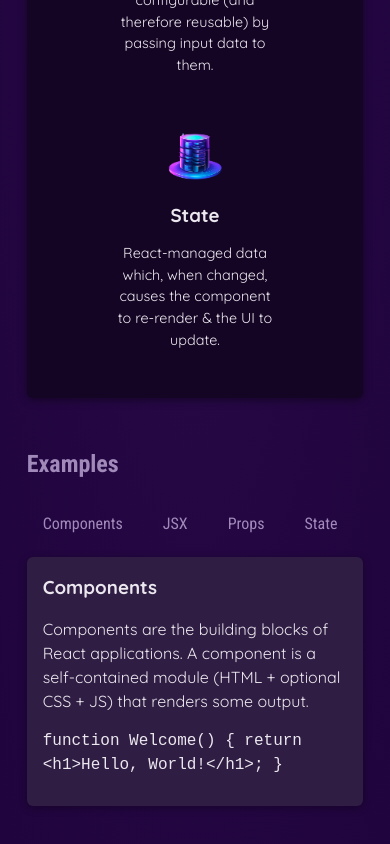
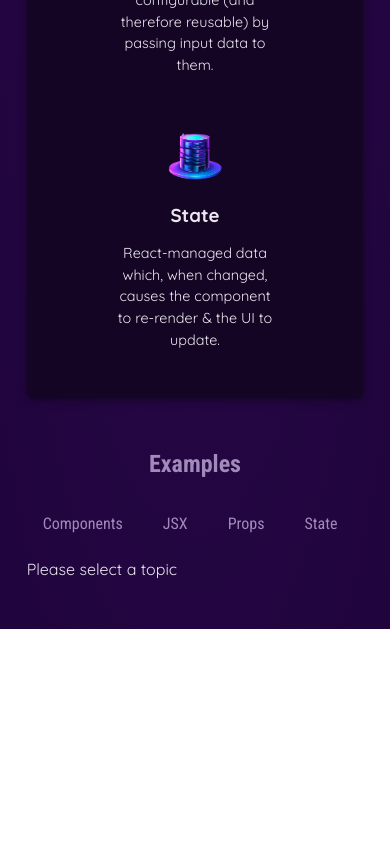
Before and after one commit to Kirollos-Rezkallah/React-Essentials, a React (Vite) app: page / in a window 390 px wide. Shown: the part 1276-2120 px from the top of the page. After the commit the page ends 1905 px from the top, so only its background shows below. Built offline with nearby package versions, Linux system fonts and the light colour scheme.

Commit message:
Render content conditionally and fix styles

```diff
--- a/src/App.jsx
+++ b/src/App.jsx
@@ -7,10 +7,24 @@
 import React from "react";
 
 function App() {
-  let [selectedTopic, setSelectedTopic] = useState("components");
+  let [selectedTopic, setSelectedTopic] = useState("");
 
   function handleSelect(selectedButton) {
     setSelectedTopic(selectedButton);
+  }
+
+  let tabContent = <p>Please select a topic</p>;
+
+  if (selectedTopic) {
+    tabContent = (
+      <div id="tab-content">
+        <h3>{EXAMPLES[selectedTopic].title}</h3>
+        <p>{EXAMPLES[selectedTopic].description}</p>
+        <pre>
+          <code>{EXAMPLES[selectedTopic].code}</code>
+        </pre>
+      </div>
+    );
   }
 
   return (
@@ -38,13 +52,7 @@
             <TabButton onSelect={() => handleSelect("props")}>Props</TabButton>
             <TabButton onSelect={() => handleSelect("state")}>State</TabButton>
           </menu>
-          <div id="tab-content">
-            <h3>{EXAMPLES[selectedTopic].title}</h3>
-            <p>{EXAMPLES[selectedTopic].description}</p>
-            <pre>
-              <code>{EXAMPLES[selectedTopic].code}</code>
-            </pre>
-          </div>
+          {tabContent}
         </section>
       </main>
     </div>
--- a/src/index.css
+++ b/src/index.css
@@ -154,4 +154,8 @@
   #tab-content code {
     white-space: normal;
   }
+
+  #examples h2 {
+    text-align: center;
+  }
 }
```
